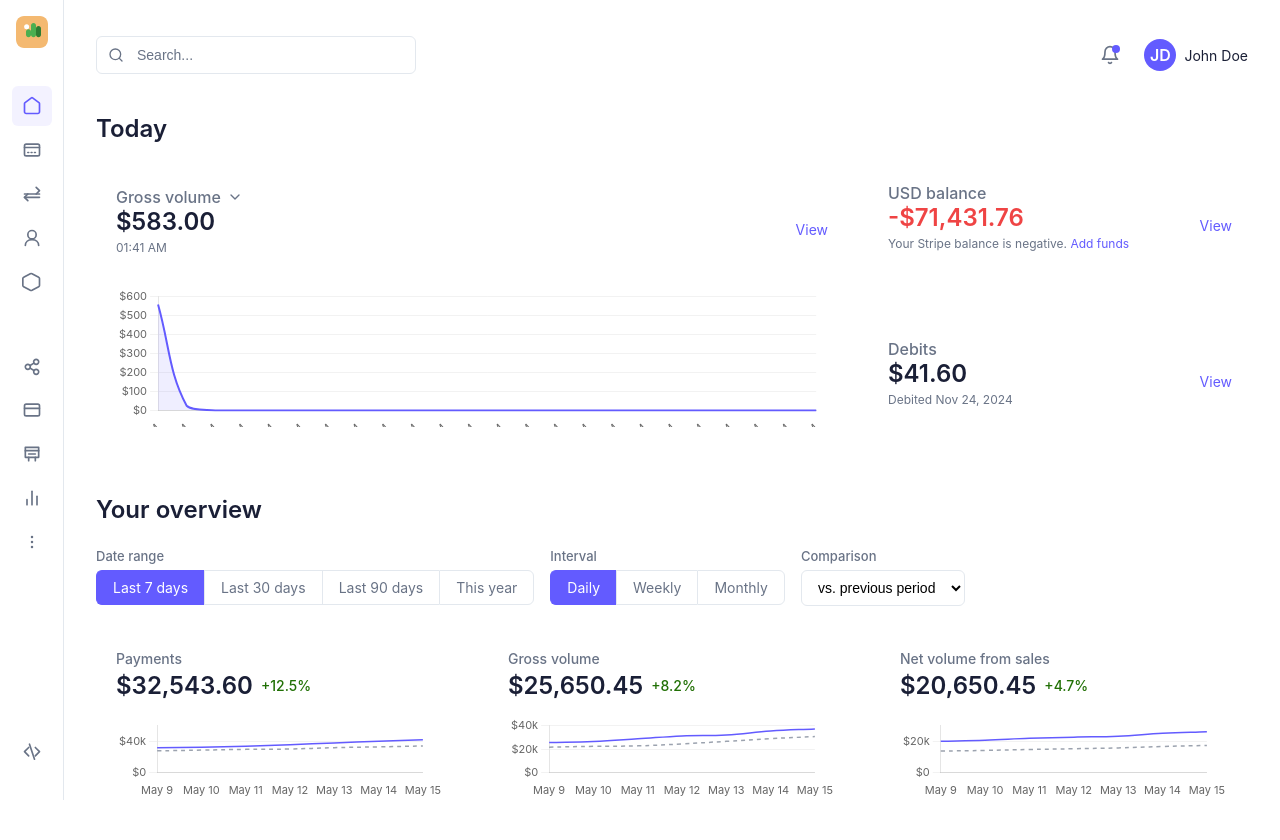
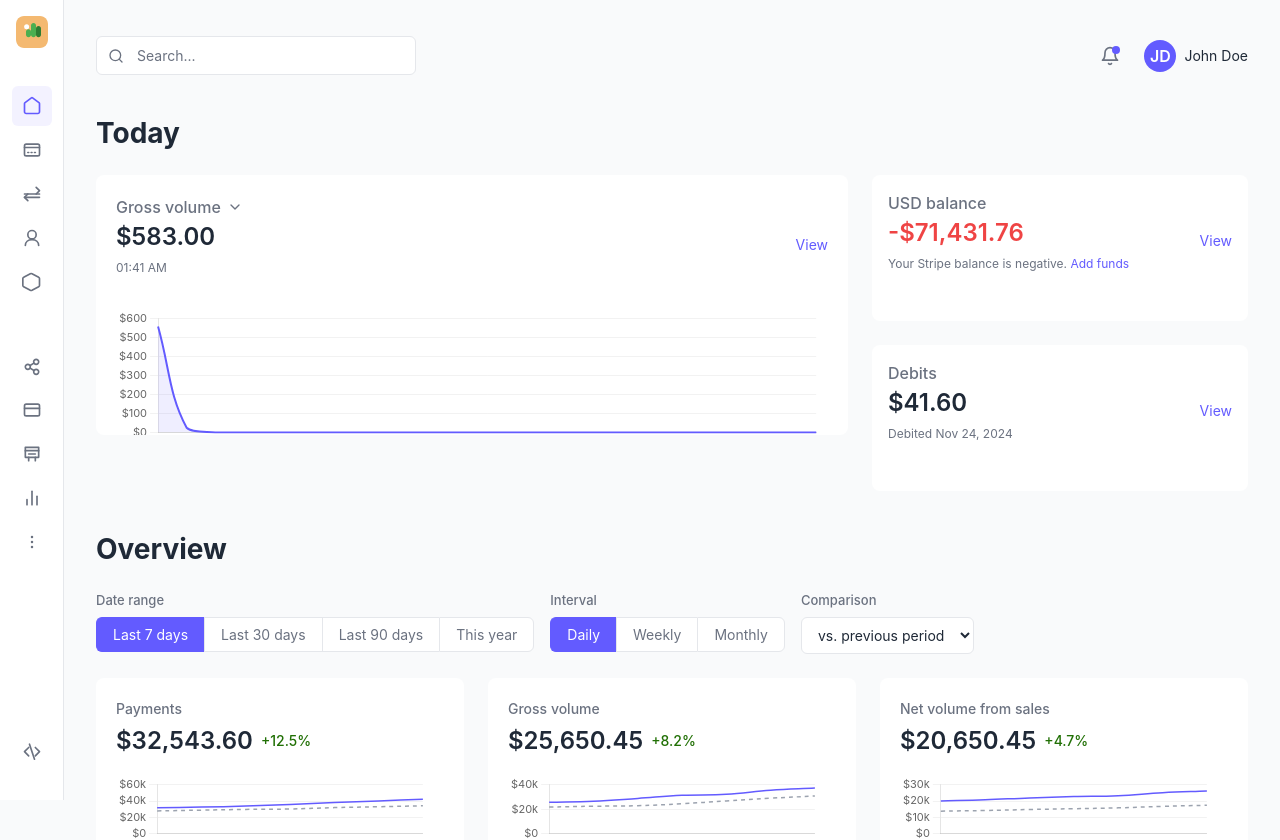
Before and after one commit to swanson-stripe/stripe-dashboard-clone, a React (Create React App) app: page /#/ in a window 1280 px wide. Shown: the top 840 px of the page. Built offline with nearby package versions, Linux system fonts and the light colour scheme.

Commit message:
Update page headings with specified typography styling

```diff
--- a/src/pages/Dashboard.js
+++ b/src/pages/Dashboard.js
@@ -23,8 +23,12 @@ const TodaySection = styled.div`
 `;
 
 const SectionTitle = styled.h2`
-  font-size: 24px;
-  font-weight: 600;
+  font-family: -apple-system, "system-ui", "Segoe UI", Roboto, Helvetica, Arial, sans-serif, "Apple Color Emoji", "Segoe UI Emoji", "Segoe UI Symbol";
+  font-size: 28px;
+  font-synthesis-weight: none;
+  font-weight: 700;
+  height: 36px;
+  line-height: 36px;
   margin-bottom: 24px;
 `;
 
@@ -973,7 +977,7 @@ const Dashboard = () => {
 
       <OverviewSection>
         <OverviewHeader>
-          <SectionTitle>Your overview</SectionTitle>
+          <SectionTitle>Overview</SectionTitle>
 
           <ControlsRow>
             <ControlGroup>
--- a/src/pages/EmptyPage.js
+++ b/src/pages/EmptyPage.js
@@ -10,8 +10,12 @@ const Container = styled(motion.div)`
 `;
 
 const Title = styled.h1`
-  font-size: 24px;
-  font-weight: 600;
+  font-family: -apple-system, "system-ui", "Segoe UI", Roboto, Helvetica, Arial, sans-serif, "Apple Color Emoji", "Segoe UI Emoji", "Segoe UI Symbol";
+  font-size: 28px;
+  font-synthesis-weight: none;
+  font-weight: 700;
+  height: 36px;
+  line-height: 36px;
   margin-bottom: 16px;
 `;
 
--- a/src/pages/MetricDetail.js
+++ b/src/pages/MetricDetail.js
@@ -48,8 +48,12 @@ const MetricDetailHeader = styled.div`
 `;
 
 const MetricDetailTitle = styled.h1`
-  font-size: 24px;
-  font-weight: 600;
+  font-family: -apple-system, "system-ui", "Segoe UI", Roboto, Helvetica, Arial, sans-serif, "Apple Color Emoji", "Segoe UI Emoji", "Segoe UI Symbol";
+  font-size: 28px;
+  font-synthesis-weight: none;
+  font-weight: 700;
+  height: 36px;
+  line-height: 36px;
 `;
 
 const EditButton = styled(Link)`
--- a/src/pages/MetricEditor.js
+++ b/src/pages/MetricEditor.js
@@ -292,13 +292,24 @@ const FormGroup = styled.div`
   gap: 8px;
 `;
 
-const SectionHeading = styled.h3`
-  font-size: 16px;
-  font-weight: 500;
-  margin: 0;
-  color: var(--text-color);
-  text-transform: none;
-  margin-bottom: 4px;
+const ModuleTitle = styled.h3`
+  font-family: -apple-system, "system-ui", "Segoe UI", Roboto, Helvetica, Arial, sans-serif, "Apple Color Emoji", "Segoe UI Emoji", "Segoe UI Symbol";
+  font-size: 28px;
+  font-synthesis-weight: none;
+  font-weight: 700;
+  height: 36px;
+  line-height: 36px;
+  margin-bottom: 16px;
+`;
+
+const SectionHeading = styled.h2`
+  font-family: -apple-system, "system-ui", "Segoe UI", Roboto, Helvetica, Arial, sans-serif, "Apple Color Emoji", "Segoe UI Emoji", "Segoe UI Symbol";
+  font-size: 28px;
+  font-synthesis-weight: none;
+  font-weight: 700;
+  height: 36px;
+  line-height: 36px;
+  margin-bottom: 16px;
 `;
 
 const Label = styled.label`
--- /dev/null
+++ b/src/styles/global.css
@@ -0,0 +1,158 @@
+:root {
+  --primary-color: #635bff;
+  --primary-dark: #5A52E3;
+  --primary-light: #E9E8FF;
+  --success-color: #0D9373;
+  --success-light: #EDFAF5;
+  --warning-color: #E47F00;
+  --warning-light: #FFF8E2;
+  --danger-color: #E93D3D;
+  --danger-light: #FFF2F2;
+  --text-color: #1f2937;
+  --text-secondary: #6b7280;
+  --background-color: #f9fafb;
+  --border-color: #e5e7eb;
+}
+
+/* Typography */
+body {
+  font-family: -apple-system, "system-ui", "Segoe UI", Roboto, Helvetica, Arial, sans-serif, "Apple Color Emoji", "Segoe UI Emoji", "Segoe UI Symbol";
+  font-size: 16px;
+  line-height: 1.5;
+  color: var(--text-color);
+  background-color: var(--background-color);
+}
+
+/* Page Title Styles */
+.page-title {
+  font-family: -apple-system, "system-ui", "Segoe UI", Roboto, Helvetica, Arial, sans-serif, "Apple Color Emoji", "Segoe UI Emoji", "Segoe UI Symbol";
+  font-size: 28px;
+  font-synthesis-weight: none;
+  font-weight: 700;
+  height: 36px;
+  line-height: 36px;
+  margin-bottom: 24px;
+}
+
+/* Button Styles */
+button {
+  font-family: inherit;
+  border: none;
+  cursor: pointer;
+}
+
+/* Form Element Styles */
+input, select, textarea {
+  font-family: inherit;
+  font-size: 16px;
+  color: var(--text-color);
+  border: 1px solid var(--border-color);
+  border-radius: 6px;
+  padding: 8px 12px;
+  background-color: white;
+}
+
+/* Link Styles */
+a {
+  color: var(--primary-color);
+  text-decoration: none;
+}
+
+a:hover {
+  text-decoration: underline;
+}
+
+/* Table Styles */
+table {
+  width: 100%;
+  border-collapse: separate;
+  border-spacing: 0;
+}
+
+th, td {
+  padding: 12px;
+  text-align: left;
+  border-bottom: 1px solid var(--border-color);
+}
+
+th {
+  font-weight: 500;
+  color: var(--text-secondary);
+}
+
+/* Utility Classes */
+.text-secondary {
+  color: var(--text-secondary);
+}
+
+.text-sm {
+  font-size: 14px;
+}
+
+.text-xs {
+  font-size: 12px;
+}
+
+.font-bold {
+  font-weight: 600;
+}
+
+.mb-4 {
+  margin-bottom: 16px;
+}
+
+.mb-6 {
+  margin-bottom: 24px;
+}
+
+.mt-4 {
+  margin-top: 16px;
+}
+
+.mt-6 {
+  margin-top: 24px;
+}
+
+.flex {
+  display: flex;
+}
+
+.items-center {
+  align-items: center;
+}
+
+.justify-between {
+  justify-content: space-between;
+}
+
+.gap-2 {
+  gap: 8px;
+}
+
+.gap-4 {
+  gap: 16px;
+}
+
+.rounded {
+  border-radius: 6px;
+}
+
+.shadow-sm {
+  box-shadow: 0 1px 2px rgba(0, 0, 0, 0.05);
+}
+
+.p-4 {
+  padding: 16px;
+}
+
+.p-6 {
+  padding: 24px;
+}
+
+.bg-white {
+  background-color: white;
+}
+
+.border {
+  border: 1px solid var(--border-color);
+}
```
Also changed, not shown: src/index.js (+4 -3 lines).
